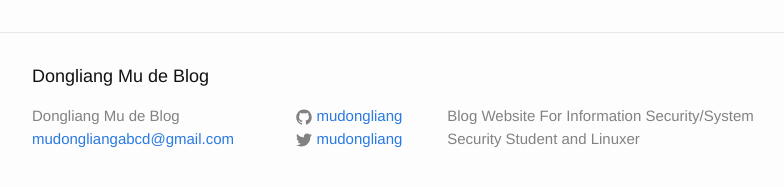
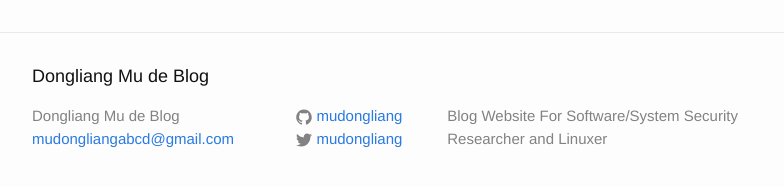
Before and after one commit to mudongliang/mudongliang.github.io, a Jekyll site: the page built from index.html, in a window 1280 px wide and 900 px high, scrolled down 19104 px. Shown: the part 690-877 px from the top of the window, without its empty margins (238-1022 px from the left). Built offline with Jekyll 4.4.1, drawn with Linux system fonts in a browser that asks for light colours.

Commit message:
fix a word

```diff
--- a/_config.yml
+++ b/_config.yml
@@ -9,7 +9,7 @@
 title: Dongliang Mu de Blog
 email: mudongliangabcd@gmail.com
 description: > # this means to ignore newlines until "baseurl:"
-  Blog Website For Information Security/System Security Student and Linuxer
+  Blog Website For Software/System Security Researcher and Linuxer
 baseurl: "" # the subpath of your site, e.g. /blog
 url: "http://mudongliang.github.io" # the base hostname & protocol for your site
 twitter_username: mudongliang
```
